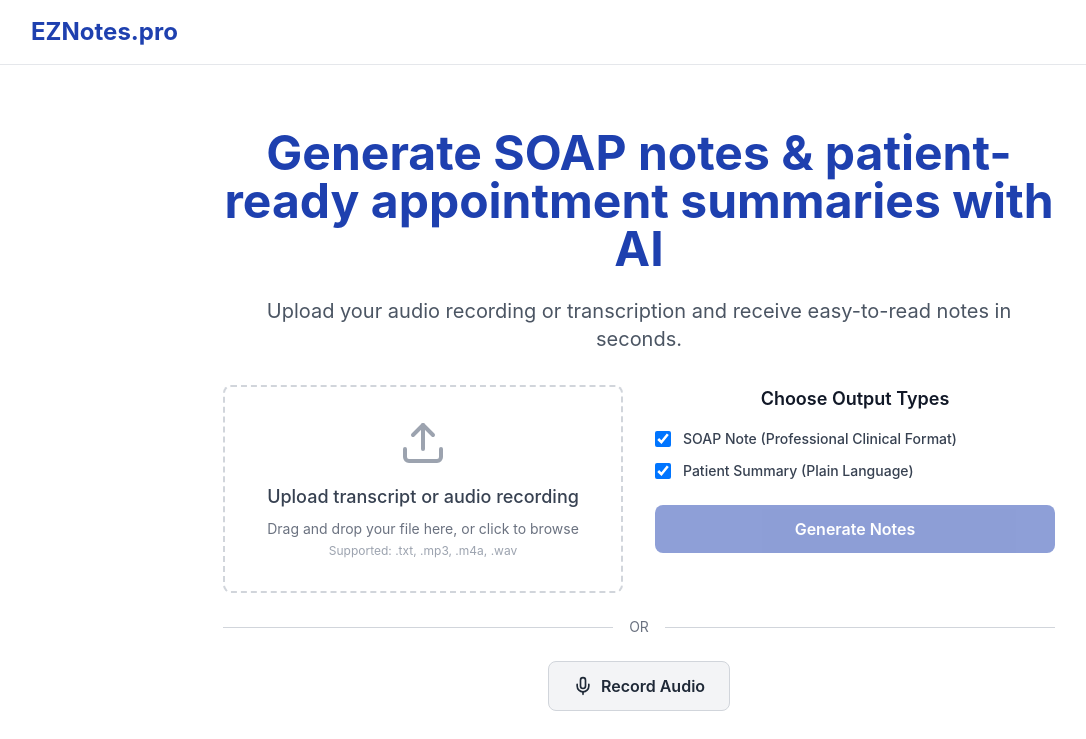
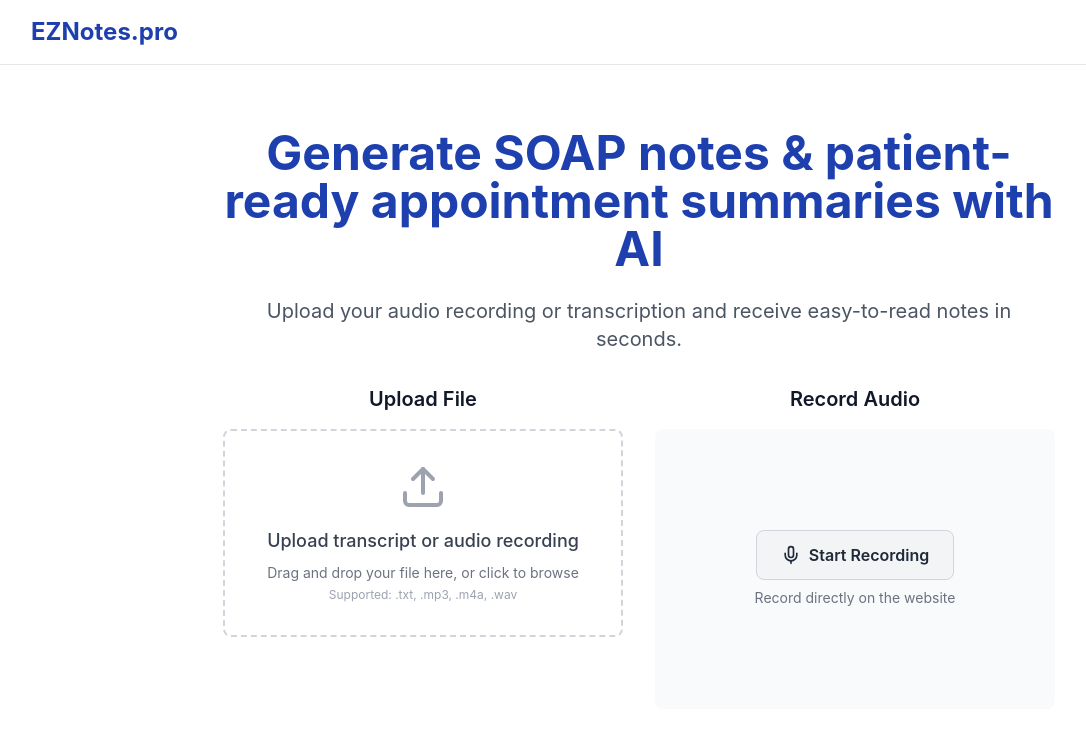
Before and after one commit to StanislavDev3241/ClearlyAI, a React (Vite) app: page / in a window 1280 px wide. Shown: the top 739 px of the page, without its empty margins (1-1087 px from the left). Built offline with nearby package versions, Linux system fonts and the light colour scheme.

Commit message:
Fix layout: Make upload and recording sections horizontal

```diff
--- a/src/App.tsx
+++ b/src/App.tsx
@@ -42,7 +42,6 @@ function App() {
   const [isPlaying, setIsPlaying] = useState(false);
   const [showRecorder, setShowRecorder] = useState(false);
   const [audioLevel, setAudioLevel] = useState(0);
-
 
   const fileInputRef = useRef<HTMLInputElement>(null);
   const mediaRecorderRef = useRef<MediaRecorder | null>(null);
@@ -472,6 +471,7 @@ Your oral health is excellent! Keep up the great work with your daily dental car
             <div className="grid md:grid-cols-2 gap-8 items-start">
               {/* File Upload Area */}
               <div>
+                <h3 className="text-xl font-semibold text-gray-900 mb-4 text-center">Upload File</h3>
                 <div
                   className="upload-area"
                   onDrop={handleDrop}
@@ -498,110 +498,29 @@ Your oral health is excellent! Keep up the great work with your daily dental car
                 </div>
               </div>
 
-              {/* Generation Options & Button */}
-              <div className="space-y-6">
-                {/* Output Selection */}
-                <div>
-                  <h3 className="text-lg font-semibold text-gray-900 mb-4">
-                    Choose Output Types
-                  </h3>
-                  <div className="space-y-3">
-                    <label className="flex items-center">
-                      <input
-                        type="checkbox"
-                        checked={outputSelection.soapNote}
-                        onChange={(e) =>
-                          setOutputSelection((prev) => ({
-                            ...prev,
-                            soapNote: e.target.checked,
-                          }))
-                        }
-                        disabled={!!output || isUploading}
-                        className="mr-3 h-4 w-4 text-clearly-blue border-gray-300 rounded focus:ring-clearly-blue disabled:opacity-50 disabled:cursor-not-allowed"
-                      />
-                      <span
-                        className={`text-sm font-medium ${
-                          output || isUploading
-                            ? "text-gray-500"
-                            : "text-gray-700"
-                        }`}
+              {/* Recording Section */}
+              <div>
+                <h3 className="text-xl font-semibold text-gray-900 mb-4 text-center">Record Audio</h3>
+                <div className="bg-gray-50 rounded-lg p-6 min-h-[280px] flex items-center justify-center">
+                  {!showRecorder && (
+                    <div className="text-center">
+                      <button
+                        onClick={() => setShowRecorder(true)}
+                        className="btn-secondary inline-flex items-center"
+                        disabled={isUploading || !!output}
                       >
-                        SOAP Note (Professional Clinical Format)
-                      </span>
-                    </label>
-                    <label className="flex items-center">
-                      <input
-                        type="checkbox"
-                        checked={outputSelection.patientSummary}
-                        onChange={(e) =>
-                          setOutputSelection((prev) => ({
-                            ...prev,
-                            patientSummary: e.target.checked,
-                          }))
-                        }
-                        disabled={!!output || isUploading}
-                        className="mr-3 h-4 w-4 text-clearly-blue border-gray-300 rounded focus:ring-clearly-blue disabled:opacity-50 disabled:cursor-not-allowed"
-                      />
-                      <span
-                        className={`text-sm font-medium ${
-                          output || isUploading
-                            ? "text-gray-500"
-                            : "text-gray-700"
-                        }`}
-                      >
-                        Patient Summary (Plain Language)
-                      </span>
-                    </label>
-                  </div>
-                  {output && (
-                    <p className="text-xs text-gray-500 mt-3">
-                      💡 Click "Generate Another Note" to change these
-                      selections
-                    </p>
+                        <Mic className="h-5 w-5 mr-2" />
+                        Start Recording
+                      </button>
+                      <p className="text-sm text-gray-500 mt-2">
+                        Record directly on the website
+                      </p>
+                    </div>
                   )}
-                </div>
 
-                {/* Generate Button */}
-                <button
-                  onClick={handleUpload}
-                  disabled={
-                    !file ||
-                    isUploading ||
-                    (!outputSelection.soapNote &&
-                      !outputSelection.patientSummary)
-                  }
-                  className="btn-primary w-full disabled:opacity-50 disabled:cursor-not-allowed"
-                >
-                  {isUploading ? "Generating Notes..." : "Generate Notes"}
-                </button>
-              </div>
-            </div>
-
-            {/* OR Divider */}
-            <div className="flex items-center my-6">
-              <div className="flex-1 border-t border-gray-300"></div>
-              <span className="px-4 text-sm text-gray-500">OR</span>
-              <div className="flex-1 border-t border-gray-300"></div>
-            </div>
-
-            {/* Record Audio Button */}
-            <div className="text-center mb-6">
-              <button
-                onClick={() => setShowRecorder(!showRecorder)}
-                className="btn-secondary inline-flex items-center"
-                disabled={isUploading || !!output}
-              >
-                <Mic className="h-5 w-5 mr-2" />
-                Record Audio
-              </button>
-            </div>
-
-            {/* Recording Interface */}
-            {showRecorder && (
-              <div className="bg-gray-50 rounded-lg p-6 mb-6">
-                <div className="text-center">
-                  {!isRecording && !recordedBlob && (
-                    <div>
+                  {/* Recording Interface */}
+                  {showRecorder && !isRecording && !recordedBlob && (
+                    <div className="text-center">
                       <p className="text-sm text-gray-600 mb-4">
                         Click the microphone to start recording
                       </p>
@@ -615,22 +534,22 @@ Your oral health is excellent! Keep up the great work with your daily dental car
                     </div>
                   )}
 
-                  {isRecording && (
-                    <div>
+                  {showRecorder && isRecording && (
+                    <div className="w-full text-center">
                       <div className="mb-4">
-                        <div className="inline-flex items-center justify-center w-20 h-20 bg-red-100 rounded-full mb-3 animate-pulse">
-                          <Mic className="h-8 w-8 text-red-500" />
+                        <div className="inline-flex items-center justify-center w-16 h-16 bg-red-100 rounded-full mb-3 animate-pulse">
+                          <Mic className="h-6 w-6 text-red-500" />
                         </div>
 
                         {/* Real-time Audio Level Bars */}
                         <div
                           className="flex items-end justify-center space-x-1 mb-3"
-                          style={{ height: "32px" }}
+                          style={{ height: "24px" }}
                         >
                           {[0.3, 0.7, 0.5, 1.0, 0.8, 1.2, 0.6, 0.9, 0.4].map(
                             (multiplier, index) => {
-                              const baseHeight = 4;
-                              const maxHeight = 28;
+                              const baseHeight = 3;
+                              const maxHeight = 20;
                               const height = Math.max(
                                 baseHeight,
                                 Math.min(
@@ -655,64 +574,63 @@ Your oral health is excellent! Keep up the great work with your daily dental car
                           )}
                         </div>
 
-                        <p className="text-lg font-medium text-gray-700">
+                        <p className="text-base font-medium text-gray-700">
                           {isPaused ? "Paused" : "Recording"}...{" "}
                           {formatTime(recordingTime)}
                         </p>
-                        <p className="text-sm text-gray-500">
-                          Microphone is {isPaused ? "paused" : "active"} •
+                        <p className="text-xs text-gray-500">
                           Level: {Math.round(audioLevel * 100)}%
                         </p>
                       </div>
 
-                      <div className="flex justify-center space-x-3">
+                      <div className="flex justify-center space-x-2 flex-wrap">
                         {!isPaused ? (
                           <button
                             onClick={pauseRecording}
-                            className="bg-yellow-500 hover:bg-yellow-600 text-white font-semibold py-3 px-6 rounded-lg inline-flex items-center"
+                            className="bg-yellow-500 hover:bg-yellow-600 text-white font-medium py-2 px-3 rounded-lg inline-flex items-center text-sm"
                           >
-                            <Pause className="h-5 w-5 mr-2" />
+                            <Pause className="h-4 w-4 mr-1" />
                             Pause
                           </button>
                         ) : (
                           <button
                             onClick={resumeRecording}
-                            className="bg-green-500 hover:bg-green-600 text-white font-semibold py-3 px-6 rounded-lg inline-flex items-center"
+                            className="bg-green-500 hover:bg-green-600 text-white font-medium py-2 px-3 rounded-lg inline-flex items-center text-sm"
                           >
-                            <Play className="h-5 w-5 mr-2" />
+                            <Play className="h-4 w-4 mr-1" />
                             Resume
                           </button>
                         )}
 
                         <button
                           onClick={stopRecording}
-                          className="bg-red-500 hover:bg-red-600 text-white font-semibold py-3 px-6 rounded-lg inline-flex items-center"
+                          className="bg-red-500 hover:bg-red-600 text-white font-medium py-2 px-3 rounded-lg inline-flex items-center text-sm"
                         >
-                          <Square className="h-5 w-5 mr-2" />
+                          <Square className="h-4 w-4 mr-1" />
                           Stop
                         </button>
 
                         <button
                           onClick={cancelRecording}
-                          className="bg-gray-500 hover:bg-gray-600 text-white font-semibold py-3 px-6 rounded-lg inline-flex items-center"
+                          className="bg-gray-500 hover:bg-gray-600 text-white font-medium py-2 px-3 rounded-lg inline-flex items-center text-sm"
                         >
-                          <X className="h-5 w-5 mr-2" />
+                          <X className="h-4 w-4 mr-1" />
                           Cancel
                         </button>
                       </div>
                     </div>
                   )}
 
-                  {recordedBlob && !isRecording && (
-                    <div>
+                  {showRecorder && recordedBlob && !isRecording && (
+                    <div className="w-full text-center">
                       <p className="text-sm text-gray-600 mb-4">
                         Recording completed ({formatTime(recordingTime)})
                       </p>
 
-                      <div className="flex justify-center space-x-3 mb-4">
+                      <div className="flex justify-center space-x-2 mb-4 flex-wrap">
                         <button
                           onClick={playRecording}
-                          className="btn-secondary inline-flex items-center"
+                          className="btn-secondary inline-flex items-center text-sm"
                         >
                           {isPlaying ? (
                             <Pause className="h-4 w-4 mr-1" />
@@ -724,37 +642,117 @@ Your oral health is excellent! Keep up the great work with your daily dental car
 
                         <button
                           onClick={downloadRecording}
-                          className="btn-secondary inline-flex items-center"
+                          className="btn-secondary inline-flex items-center text-sm"
                         >
                           <Download className="h-4 w-4 mr-1" />
                           Download
                         </button>
                       </div>
 
-                      <div className="flex justify-center space-x-3">
-                        <button onClick={useRecording} className="btn-primary">
+                      <div className="flex justify-center space-x-2 flex-wrap">
+                        <button
+                          onClick={useRecording}
+                          className="btn-primary text-sm"
+                        >
                           Use This Recording
                         </button>
 
                         <button
                           onClick={clearRecording}
-                          className="btn-secondary"
+                          className="btn-secondary text-sm"
                         >
                           Record Again
                         </button>
                       </div>
                     </div>
                   )}
+
+                  {/* Hidden audio element for playback */}
+                  <audio
+                    ref={audioRef}
+                    onEnded={() => setIsPlaying(false)}
+                    style={{ display: "none" }}
+                  />
                 </div>
+              </div>
+            </div>
 
-                {/* Hidden audio element for playback */}
-                <audio
-                  ref={audioRef}
-                  onEnded={() => setIsPlaying(false)}
-                  style={{ display: "none" }}
-                />
+            {/* Output Selection & Generate Button */}
+            <div className="mt-8 max-w-2xl mx-auto">
+              <div className="bg-white rounded-lg shadow-sm p-6 border border-gray-200">
+                <h3 className="text-lg font-semibold text-gray-900 mb-4 text-center">
+                  Choose Output Types
+                </h3>
+                <div className="space-y-3 mb-6">
+                  <label className="flex items-center">
+                    <input
+                      type="checkbox"
+                      checked={outputSelection.soapNote}
+                      onChange={(e) =>
+                        setOutputSelection((prev) => ({
+                          ...prev,
+                          soapNote: e.target.checked,
+                        }))
+                      }
+                      disabled={!!output || isUploading}
+                      className="mr-3 h-4 w-4 text-clearly-blue border-gray-300 rounded focus:ring-clearly-blue disabled:opacity-50 disabled:cursor-not-allowed"
+                    />
+                    <span
+                      className={`text-sm font-medium ${
+                        output || isUploading
+                          ? "text-gray-500"
+                          : "text-gray-700"
+                      }`}
+                    >
+                      SOAP Note (Professional Clinical Format)
+                    </span>
+                  </label>
+                  <label className="flex items-center">
+                    <input
+                      type="checkbox"
+                      checked={outputSelection.patientSummary}
+                      onChange={(e) =>
+                        setOutputSelection((prev) => ({
+                          ...prev,
+                          patientSummary: e.target.checked,
+                        }))
+                      }
+                      disabled={!!output || isUploading}
+                      className="mr-3 h-4 w-4 text-clearly-blue border-gray-300 rounded focus:ring-clearly-blue disabled:opacity-50 disabled:cursor-not-allowed"
+                    />
+                    <span
+                      className={`text-sm font-medium ${
+                        output || isUploading
+                          ? "text-gray-500"
+                          : "text-gray-700"
+                      }`}
+                    >
+                      Patient Summary (Plain Language)
+                    </span>
+                  </label>
+                </div>
+                {output && (
+                  <p className="text-xs text-gray-500 mb-4 text-center">
+                    💡 Click "Generate Another Note" to change these
+                    selections
+                  </p>
+                )}
+
+                {/* Generate Button */}
+                <button
+                  onClick={handleUpload}
+                  disabled={
+                    !file ||
+                    isUploading ||
+                    (!outputSelection.soapNote &&
+                      !outputSelection.patientSummary)
+                  }
+                  className="btn-primary w-full disabled:opacity-50 disabled:cursor-not-allowed"
+                >
+                  {isUploading ? "Generating Notes..." : "Generate Notes"}
+                </button>
               </div>
-            )}
+            </div>
 
             <input
               ref={fileInputRef}
```
